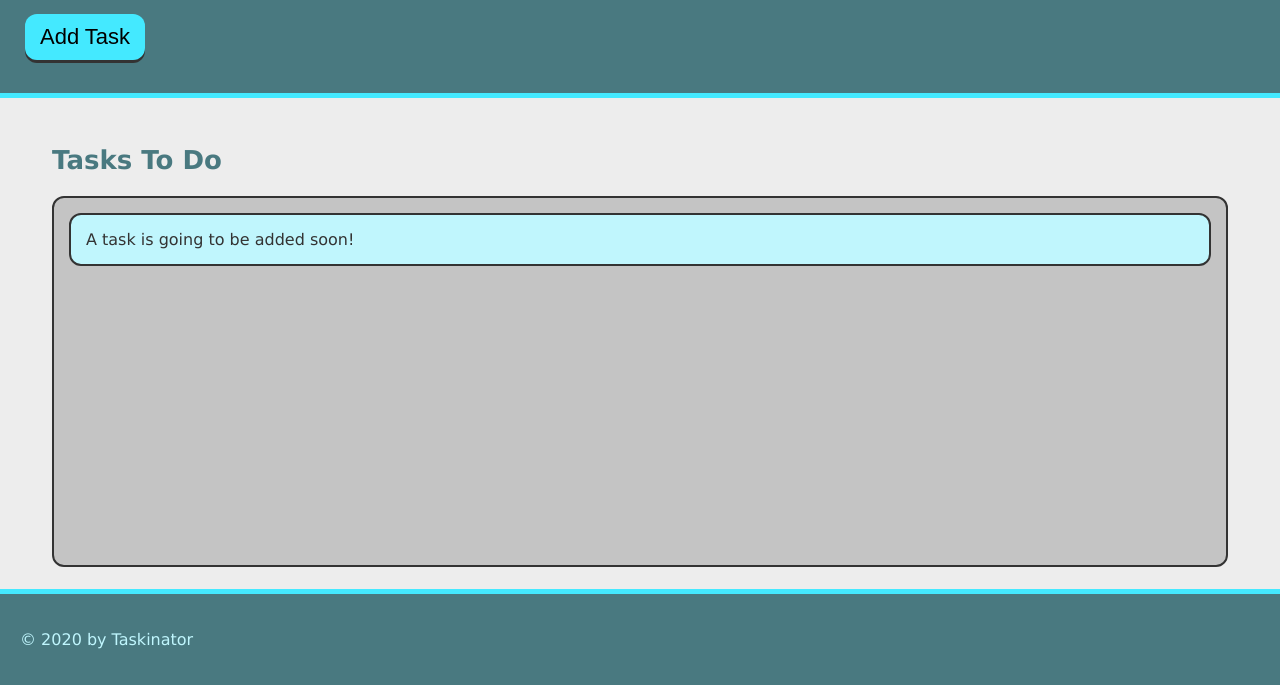
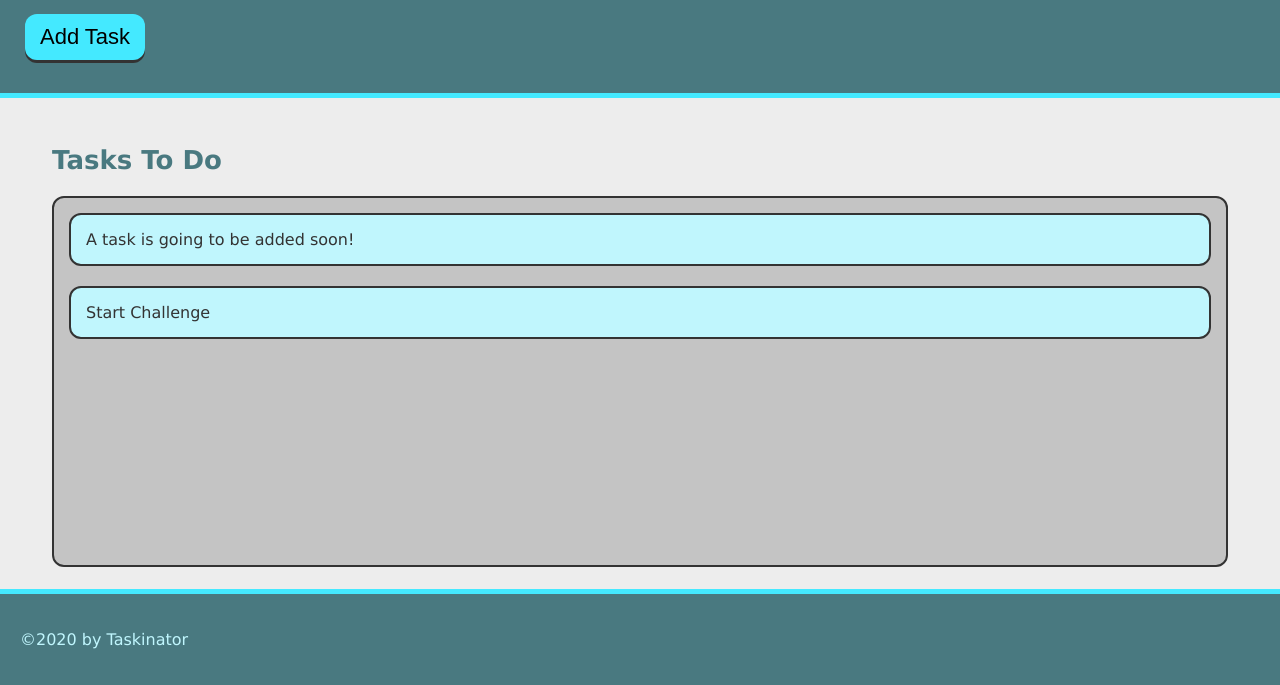
Before and after one commit to MellieDee/taskinator, a plain HTML site: page index.html in a window 1280 px wide. Both pictures are taken after a click on the button "Add Task". Shown: the part 115-800 px from the top of the page. Drawn offline with Linux system fonts and the light colour scheme.

Commit message:
create task handler for btn click funk

```diff
--- a/assets/js/script.js
+++ b/assets/js/script.js
@@ -0,0 +1,14 @@
+//ID and elements in HTML
+var buttonEl = document.querySelector("#save-task");
+var tasksToDoEl = document.querySelector("#tasks-to-do");
+
+  //create taskHandler as shorthand for Btn function - do before so it is defiend by time btn sees it
+  var createTaskHandler =  function() {
+    var taskItemEl = document.createElement("li");
+    taskItemEl.textContent = "Start Challenge"
+    taskItemEl.className =  "task-item"
+    tasksToDoEl.appendChild(taskItemEl);
+  }
+
+//add new task by listening to button  and applying the desired action, nicknamed: creatTaskHandler
+buttonEl.addEventListener("click", createTaskHandler);
--- a/index.html
+++ b/index.html
@@ -13,16 +13,13 @@
   <header>
     <h1 class="page-title" >Taskinator</h1>
     <p>Click the button below to add a new task!</p>
-    <button class="btn" >Add Task</button>
+    <button class="btn" id="save-task">Add Task</button>
   </header>
-
-  <script src="./assets/js/script.js"></script>
-
 
   <main class="page-content">
     <section class="task-list-wrapper">
       <h2 class="list-title">Tasks To Do</h2>
-        <ul class="task-list">
+        <ul class="task-list" id="tasks-to-do">
         <li class="task-item">A task is going to be added soon!</li>
         </ul>
       </section>
@@ -30,8 +27,8 @@
 
 
   <footer>
-    <p>&copy; 2020 by Taskinator</p>
+    <p>&copy;2020 by Taskinator</p>
   </footer>
-
+  <script src="./assets/js/script.js"></script>
 </body>
 </html>
```
